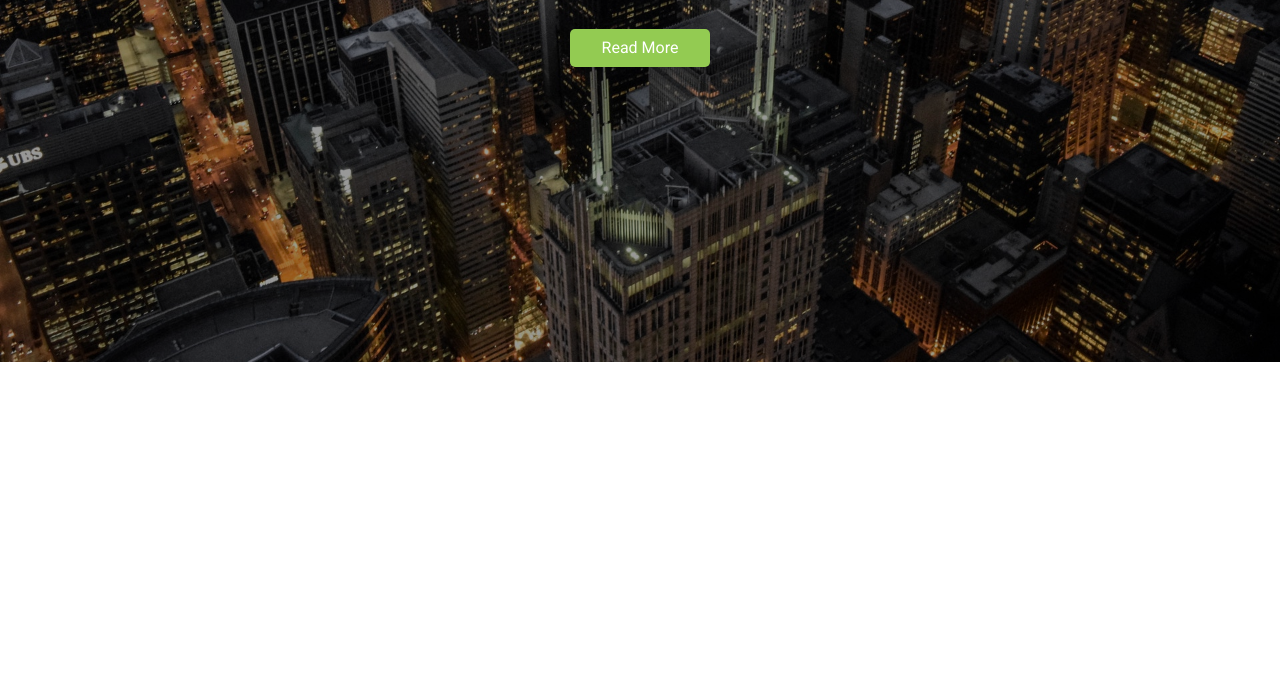
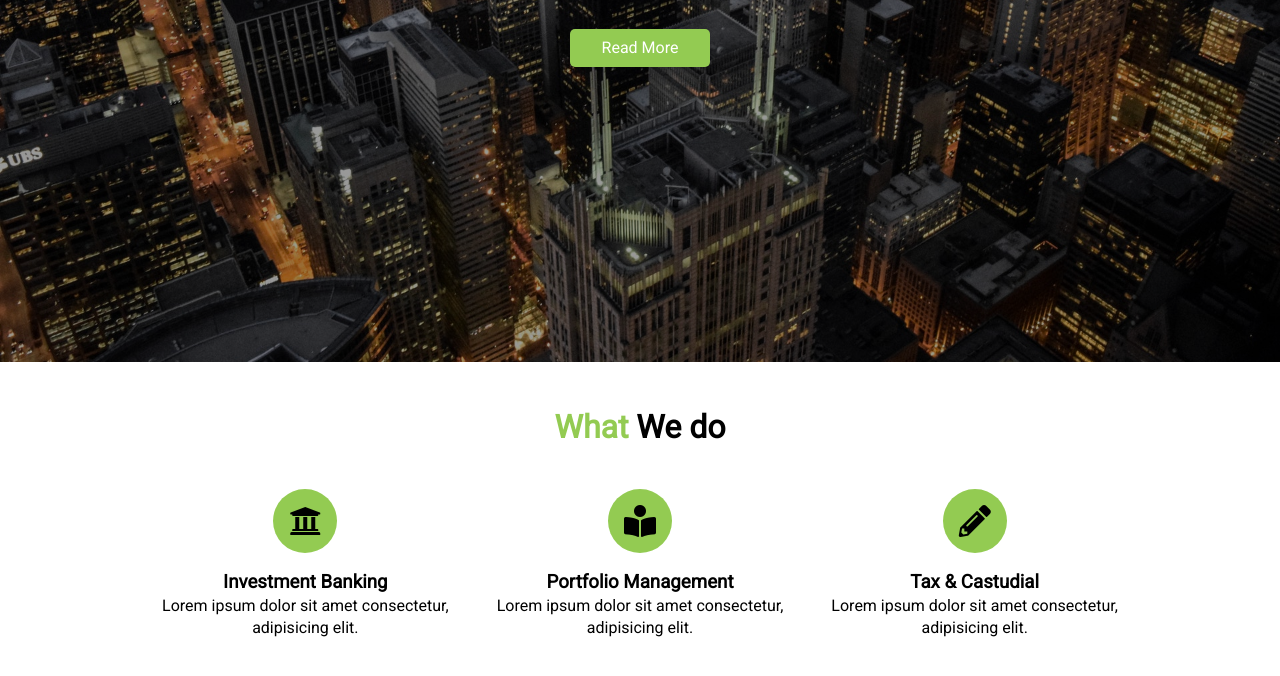
Before and after one commit to nikovlyubomir/EdgeLedgerWebsite, a plain HTML site: page index.html in a window 1280 px wide. Shown: the part 504-1180 px from the top of the page. Before the commit the page ends 866 px from the top, so only its background shows below. Drawn offline with Linux system fonts and the light colour scheme.

```diff
--- a/css/style.css
+++ b/css/style.css
@@ -1,88 +1,119 @@
     @import url('https://fonts.googleapis.com/css?family=Roboto&display=swap');
-*{
+    * {
         box-sizing: border-box;
         margin: 0;
         padding: 0;
     }
 
-body{
+    body {
         font-family: 'Roboto', sans-serif;
         line-height: 1.4;
     }
 
-a{
+    a {
         text-decoration: none;
     }
-
     /* Utility class */
 
-.text-primary{
+    .container {
+        max-width: 1100px;
+        margin: auto;
+        padding: 0 2rem;
+        overflow: hidden;
+    }
+
+    .text-center {
+        text-align: center;
+    }
+
+    .text-primary {
         color: #93cb52;
     }
-.l-heading{
+
+    .l-heading {
         font-size: 4rem;
         margin-bottom: 0.75rem;
         line-height: 1.1;
     }
-.lead{
-    font-size:1.3rem;
+
+    .m-heading {
+        font-size: 2rem;
+        margin-bottom: 0.75rem;
+        line-height: 1.1;
+    }
+
+    .lead {
+        font-size: 1.3rem;
         margin-bottom: 2rem;
     }
-.btn{
+
+    .py-1 {
+        padding: 1.5rem 0;
+    }
+
+    .py-1 {
+        padding: 2rem 0;
+    }
+
+    .py-1 {
+        padding: 3rem 0;
+    }
+
+    .btn {
         display: inline-block;
-   color:white;
+        color: white;
         background: #93cb52;
-   padding:0.5rem 2rem;
-   border:none;
+        padding: 0.5rem 2rem;
+        border: none;
         border-radius: 5px;
     }
-.btn:hover{
+
+    .btn:hover {
         background: #7ab436;
     }
 
-.btn-dark{
-background:#333;
+    .btn-dark {
+        background: #333;
         color: white;
     }
-
-
     /* Navbar */
 
-#navbar{
+    #navbar {
         display: flex;
         position: sticky;
-    top:0;
+        top: 0;
         background: #333;
-    color:white;
+        color: white;
         justify-content: space-between;
         z-index: 1;
         padding: 1rem;
     }
 
-#navbar ul{
+    #navbar ul {
         display: flex;
         align-items: center;
         list-style: none;
     }
-#navbar ul li a{
-    color:white;
+
+    #navbar ul li a {
+        color: white;
         padding: 0.75rem;
         margin: 0 0.25rem;
     }
 
-#navbar ul li a:hover{
+    #navbar ul li a:hover {
         background: #93cb52;
         border-radius: 5px;
     }
-
     /* Showcase */
 
-#showcase{
+    #showcase {
         background: #333 url('../img/showcase.jpg') no-repeat center center/cover;
         height: 100vh;
         color: white;
     }
-#showcase .showcase-content{
+
+    #showcase .showcase-content {
         display: flex;
         flex-direction: column;
         text-align: center;
@@ -91,8 +122,26 @@ color: white;
         height: 100%;
         padding: 0 2rem;
         /*Overlay*/
-    position:relative;
-
-    left:0;
+        position: relative;
+        left: 0;
         background-color: rgba(0, 0, 0, 0.4);
     }
+    /* Section: what we do */
+
+    #what .items {
+        display: flex;
+        padding: 1rem;
+    }
+
+    #what .item {
+        flex: 1;
+        text-align: center;
+        padding: 1rem;
+    }
+
+    #what .items .item i {
+        background: #93cb52;
+        padding: 1rem;
+        border-radius: 50%;
+        margin-bottom: 1rem;
+    }
--- a/index.html
+++ b/index.html
@@ -5,8 +5,7 @@
     <meta charset="UTF-8">
     <meta name="viewport" content="width=device-width, initial-scale=1.0">
     <meta http-equiv="X-UA-Compatible" content="ie=edge">
-    <link rel="stylesheet" href="https://use.fontawesome.com/releases/v5.6.3/css/all.css"
-        integrity="sha384-UHRtZLI+pbxtHCWp1t77Bi1L4ZtiqrqD80Kn4Z8NTSRyMA2Fd33n5dQ8lWUE00s/" crossorigin="anonymous">
+    <link rel="stylesheet" href="https://use.fontawesome.com/releases/v5.6.3/css/all.css" integrity="sha384-UHRtZLI+pbxtHCWp1t77Bi1L4ZtiqrqD80Kn4Z8NTSRyMA2Fd33n5dQ8lWUE00s/" crossorigin="anonymous">
 
     <link rel="stylesheet" media="screen and (max-width: 768px)" href="css/mobile.css">
     <link rel="stylesheet" media="screen and (min-width: 1100px)" href="css/widescreen.css">
@@ -20,8 +19,7 @@
         <h1 class="logo">
             <span class="text-primary">
                 <i class="fas fa-book-open"></i> Edge
-            </span>
-            Ledger
+            </span> Ledger
         </h1>
         <ul>
             <li><a href="#home">Home</a></li>
@@ -43,6 +41,37 @@
             <a href="#what" class="btn">Read More</a>
         </div>
     </header>
+    <!--Section WhatWeDo-->
+
+    <section id="what" class="bg-light py-1">
+        <div class="container">
+            <h2 class="m-heading text-center"><span class="text-primary">What</span> We do</h2>
+            <div class="items">
+                <div class="item">
+                    <i class="fas fa-university fa-2x"></i>
+                    <div>
+                        <h3>Investment Banking</h3>
+                        <p>Lorem ipsum dolor sit amet consectetur, adipisicing elit.</p>
+                    </div>
+                </div>
+                <div class="item">
+                    <i class="fas fa-book-reader fa-2x"></i>
+                    <div>
+                        <h3>Portfolio Management</h3>
+                        <p>Lorem ipsum dolor sit amet consectetur, adipisicing elit.</p>
+                    </div>
+                </div>
+                <div class="item">
+                    <i class="fas fa-pencil-alt fa-2x"></i>
+                    <div>
+                        <h3>Tax & Castudial</h3>
+                        <p>Lorem ipsum dolor sit amet consectetur, adipisicing elit.</p>
+                    </div>
+                </div>
+            </div>
+        </div>
+    </section>
+
 </body>
 
 </html>
```
Lines whose indentation alone changed are shown as unchanged.
